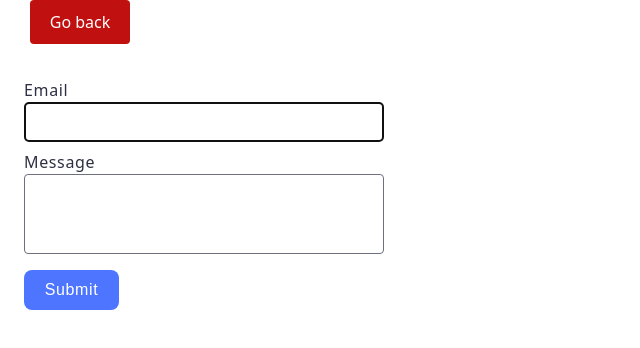
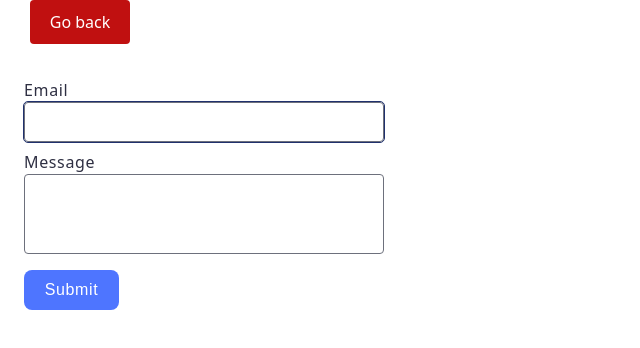
Before and after one commit to oksana-rybalka/goit-js-hw-09, a website built with Vite: page src/2-form.html in a window 1280 px wide. Shown: the whole page, without its empty margins (0-640 px from the left). Built offline with nearby package versions, Linux system fonts and the light colour scheme.

Commit message:
fix-outline

```diff
--- a/src/css/2-form.css
+++ b/src/css/2-form.css
@@ -65,7 +65,7 @@ button:hover {
 
 .feedback-form input:focus,
 .feedback-form textarea:focus {
-        border: 1.5px solid #20316d;
+        outline: 1.5px solid #20316d;
     }
 
  label {
```
